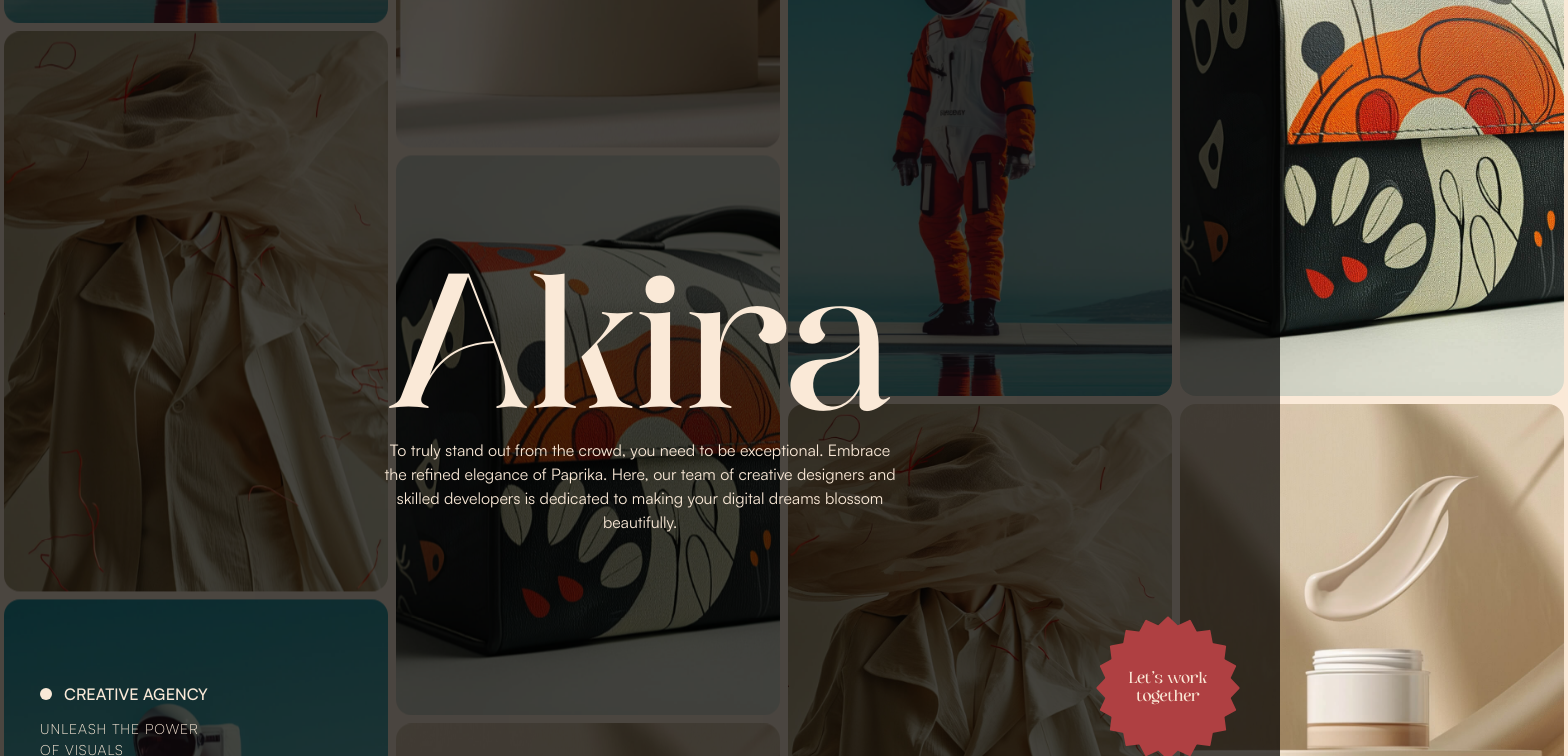
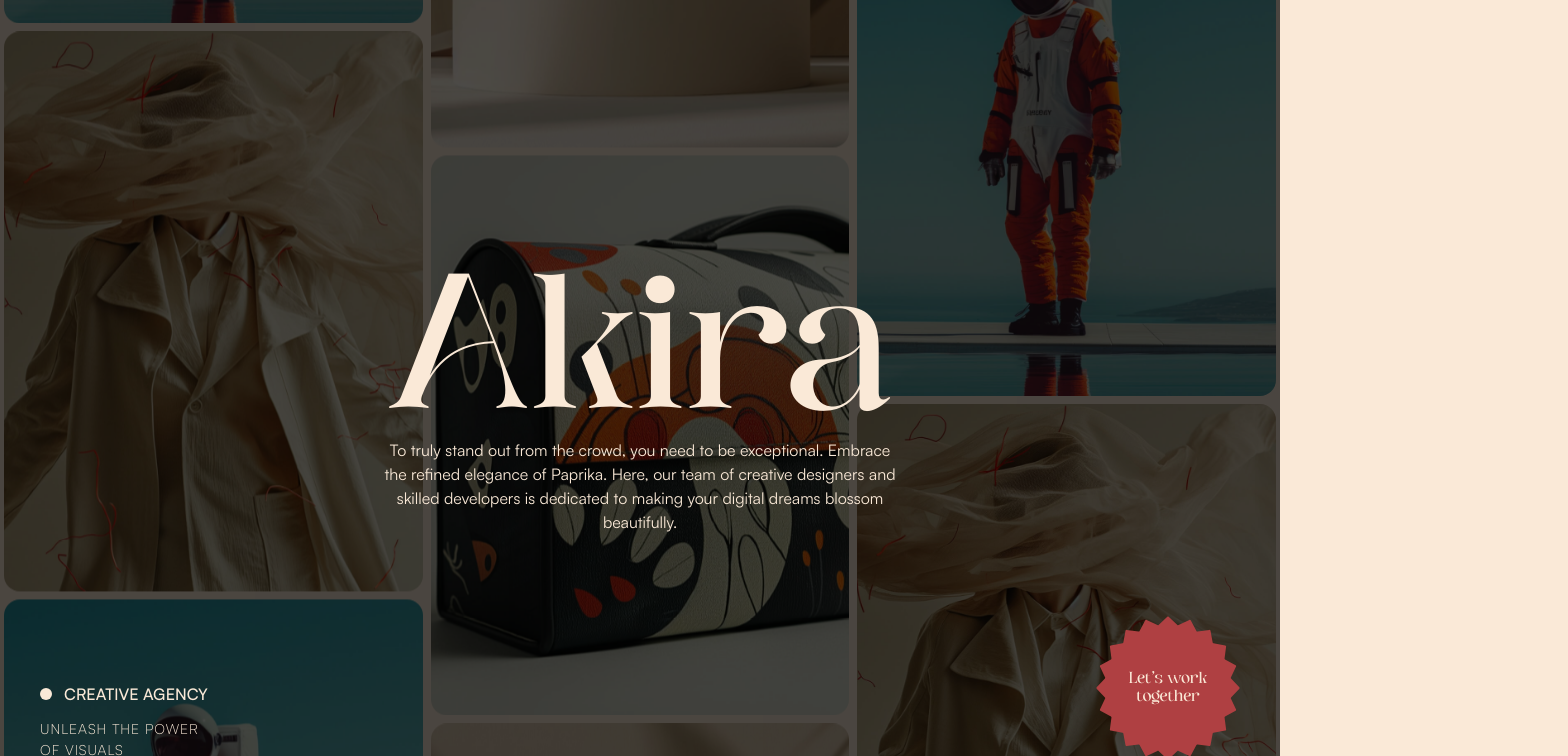
Before and after one commit to Ekpo-Emmanuel/akira-studios-v2, a Next.js app: page /about in a window 1280 px wide. Shown: the top 756 px of the page, 1568 px wide, since content can reach past the window. Built offline with nearby package versions, Linux system fonts and the light colour scheme.

Commit message:
refactor: removed a Marquee component to fit hero screen

```diff
--- a/app/_components/About Page/HeroAnimated.tsx
+++ b/app/_components/About Page/HeroAnimated.tsx
@@ -22,7 +22,7 @@ const secondRow = images.slice(images.length / 2);
 const ImageCard = ({ img }: { img: string }) => {
   return (
     <div
-      className="group h-[70vh] w-[50vw] md:w-[30vw] overflow-clip object-contain rounded-[1rem]"
+      className="group h-[70vh] w-[48vw] md:w-[32.7vw] overflow-clip object-contain rounded-[1rem]"
       style={{
         backgroundImage: `url(${img})`,
         backgroundSize: "cover",
@@ -36,7 +36,7 @@ const ImageCard = ({ img }: { img: string }) => {
 
 export function MarqueeDemoVertical() {
   return (
-    <div className="relative flex h-screen w-full flex-row items-center justify-center overflow-hidden">
+    <div className="relative flex h-screen w-full flex-row items-center justify-center overflow-clip">
       <Marquee vertical className="[--duration:60s]">
         {firstRow.map((img, index) => (
           <ImageCard key={index} img={img} />
@@ -53,11 +53,11 @@ export function MarqueeDemoVertical() {
             <ImageCard key={index} img={img} />
             ))}
         </Marquee>
-        <Marquee vertical className="[--duration:70s]" reverse>
+        {/* <Marquee vertical className="[--duration:70s]" reverse>
             {secondRow.map((img, index) => (
             <ImageCard key={index} img={img} />
             ))}
-        </Marquee>
+        </Marquee> */}
       </div>
     </div>
   );
```
